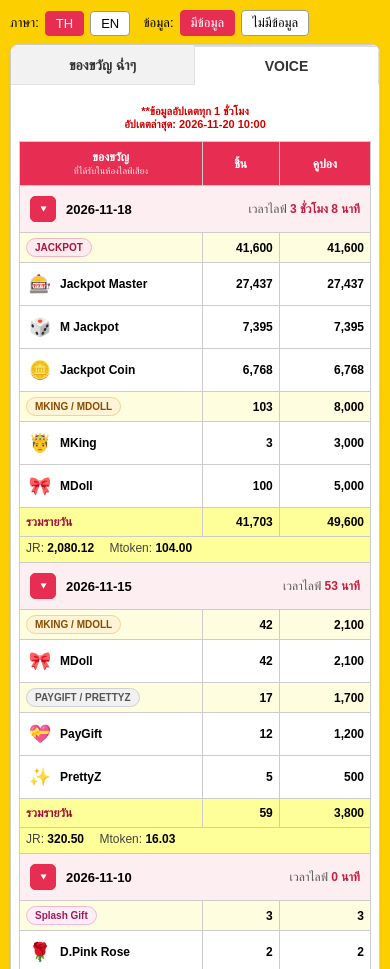
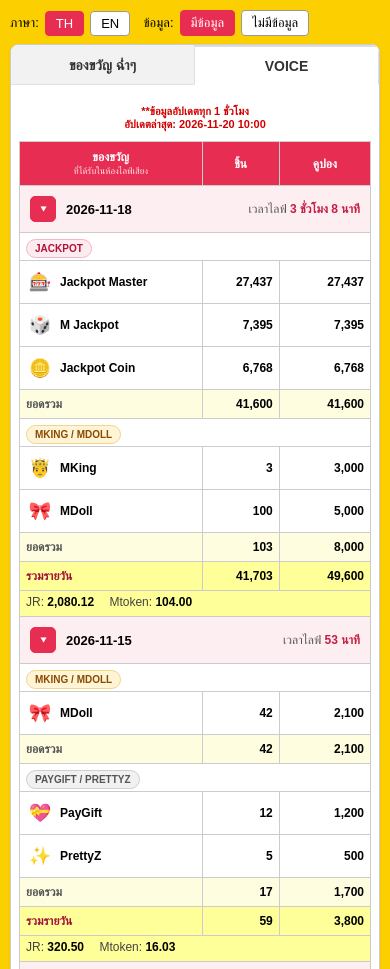
Before and after one commit to KMluvcod11/voice-mockup-, a plain HTML site: page index.html in a window 390 px wide. Shown: the top 969 px of the page. Drawn offline with Linux system fonts and the light colour scheme.

Commit message:
mobile: left-align ยอดรวม

```diff
--- a/index.html
+++ b/index.html
@@ -231,8 +231,10 @@
     .gift-report-container .vm-live b { color: #c41f42; }
 
     /* แถวหมวด */
-    .gift-report-container .vm-cat td { background: #fffde0; padding: 5px 6px; }
+    .gift-report-container .vm-cat td { background: #fff; padding: 6px 6px 2px; border-bottom: 0; }
     .gift-report-container .vm-cat .cat-badge { font-size: 10px; }
+    .gift-report-container .vm-cattotal td { background: #fffde0; }
+    .gift-report-container .vm-cattotal td:first-child { text-align: left; color: #555; }
 
     /* แถวของขวัญ */
     .gift-report-container .vm-gift-cell { display: flex; align-items: center; gap: 6px; text-align: left; }
@@ -322,7 +324,7 @@ var SENDERS = 1284;
 
 var CAT = { jackpot: 'JACKPOT', mkmd: 'MKING / MDOLL', splash: 'Splash Gift', pgpz: 'PAYGIFT / PRETTYZ' };
 var T = {
-  th: { tab: 'ของขวัญ ฉ่ำๆ', date: 'วันที่', cat: 'หมวด', gift: 'ของขวัญ', sub: 'ที่ได้รับในห้องไลฟ์เสียง', catTotal: 'รวมยอด', dayTotal: 'รวมรายวัน',
+  th: { tab: 'ของขวัญ ฉ่ำๆ', date: 'วันที่', cat: 'หมวด', gift: 'ของขวัญ', sub: 'ที่ได้รับในห้องไลฟ์เสียง', catTotal: 'ยอดรวม', dayTotal: 'รวมรายวัน',
         piece: 'ชิ้น', live: 'เวลาไลฟ์', show: 'แสดงรายละเอียด', hide: 'ซ่อนรายละเอียด', hr: 'ชั่วโมง', min: 'นาที', coupons: 'คูปอง', lates: 'ได้รับล่าสุด', upd: '**ข้อมูลอัปเดตทุก 1 ชั่วโมง', last: 'อัปเดตล่าสุด',
         summary: 'สรุป', senders: 'จำนวน ID ที่ส่งของขวัญ', total: 'คูปองรวม', hint: '← เลื่อนตารางซ้าย-ขวาเพื่อดูทั้งหมด →',
         prev: '‹ ก่อนหน้า', next: 'ถัดไป ›', page: 'หน้า', empty: 'ยังไม่มีข้อมูลของขวัญในห้องไลฟ์เสียงช่วงนี้' },
@@ -426,12 +428,12 @@ function render() {
        + '<span class="vm-live">' + t.live + ' <b>' + liveTime(d.sec, t) + '</b></span></button></td></tr>';
     if (!open) return;
     d.cats.forEach(function (c) {
-      m += '<tr class="vm-cat"><td style="text-align:left"><span class="cat-badge cat-' + c.key + '">' + CAT[c.key] + '</span></td>'
-         + '<td class="c-num">' + f0(catQty(c)) + '</td><td class="c-num">' + f0(catCoupon(c)) + '</td></tr>';
+      m += '<tr class="vm-cat"><td colspan="3" style="text-align:left"><span class="cat-badge cat-' + c.key + '">' + CAT[c.key] + '</span></td></tr>';
       c.gifts.forEach(function (g) {
         m += '<tr><td><div class="vm-gift-cell"><div class="gift-box">' + g.icon + '</div><span>' + g.name + '</span></div></td>'
            + '<td class="c-num">' + f0(g.qty) + '</td><td class="c-num">' + f0(g.coupon) + '</td></tr>';
       });
+      m += '<tr class="vm-cattotal"><td>' + t.catTotal + '</td><td class="c-num">' + f0(catQty(c)) + '</td><td class="c-num">' + f0(catCoupon(c)) + '</td></tr>';
     });
     m += '<tr class="vm-daytotal"><td>' + t.dayTotal + '</td><td class="c-num">' + f0(dayQty(d)) + '</td><td class="c-num">' + f0(dayCoupon(d)) + '</td></tr>'
        + '<tr class="vm-extra"><td colspan="3">JR: <b>' + f2(d.jr) + '</b> Mtoken: <b>' + f2(d.mt) + '</b></td></tr>';
```
